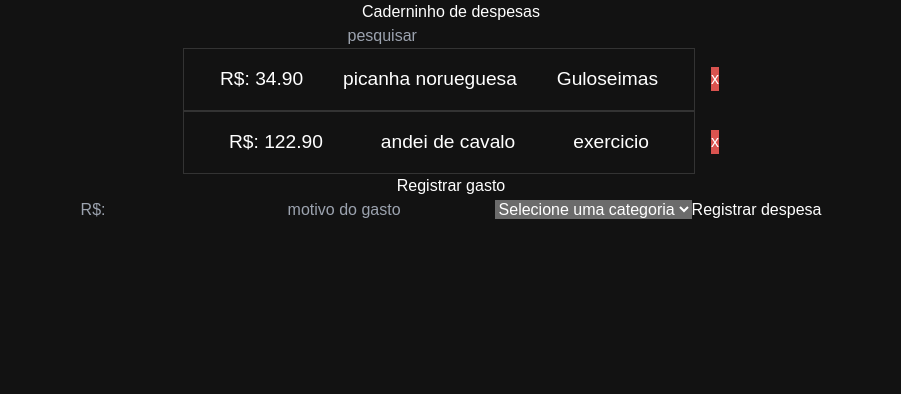
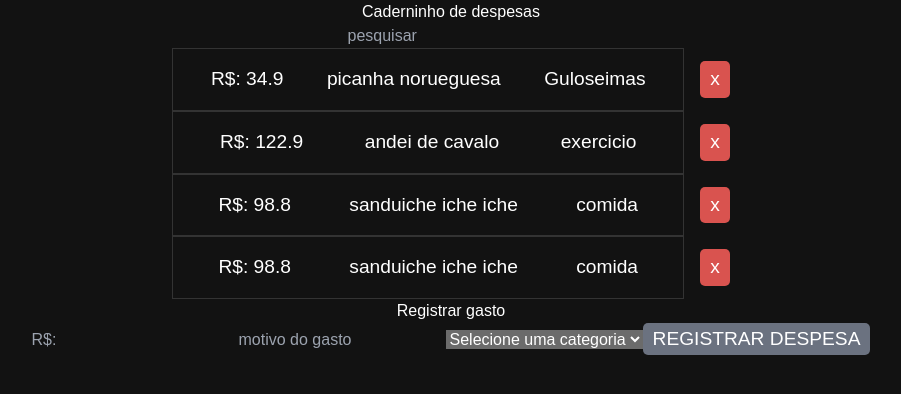
Before and after one commit to ICEI-PUC-Minas-CC-TI/plmg-cc-2023-2-ti2-g13-edujovem, a React (Vite) app in the folder Codigo/frontend/: page /caderninho in a window 1280 px wide. Shown: the top 394 px of the page, without its empty margins (189-1090 px from the left). Built offline with nearby package versions, Linux system fonts and the light colour scheme; sample sign-in values are in the browser's storage.

Commit message:
FRONTED: caderninho

```diff
--- a/Codigo/frontend/src/pages/caderninho/Caderninho.jsx
+++ b/Codigo/frontend/src/pages/caderninho/Caderninho.jsx
@@ -20,6 +20,20 @@ const Caderninho = () => {
          valueInput: 122.9,
          text: "andei de cavalo",
          category: "exercicio",
+         isCompleted: false,
+      },
+      {
+         id: 3,
+         valueInput: 98.80,
+         text: "sanduiche iche iche",
+         category: "comida",
+         isCompleted: false,
+      },
+      {
+         id: 3,
+         valueInput: 98.80,
+         text: "sanduiche iche iche",
+         category: "comida",
          isCompleted: false,
       },
    ]);
--- a/Codigo/frontend/src/pages/caderninho/Caderninho.module.css
+++ b/Codigo/frontend/src/pages/caderninho/Caderninho.module.css
@@ -1,5 +1,11 @@
 .caderninho {
     text-align: center;
+}
+.caderninho button {
+    text-align: center;
+    padding: 4px 10px;
+    font-size: 1.2rem;
+    border-radius: 5px;
 }
 ul{
     list-style: none;
--- a/Codigo/frontend/src/pages/caderninho/Expense.jsx
+++ b/Codigo/frontend/src/pages/caderninho/Expense.jsx
@@ -4,7 +4,7 @@ const Expense = ({expense, removeExpense}) => {
   return (
     <div className={styles.expense}>
       <ul className={styles.content}>
-        <li>R$: {expense.valueInput.toFixed(2)}</li>
+        <li>R$: {expense.valueInput}</li>
         <li>{expense.text}</li>
         <li>{expense.category}</li>
       </ul>
--- a/Codigo/frontend/src/pages/caderninho/ExpenseForm.jsx
+++ b/Codigo/frontend/src/pages/caderninho/ExpenseForm.jsx
@@ -1,5 +1,7 @@
 import { useState } from "react";
 import styles from "./ExpenseForm.module.css";
+// COMPONENTS
+import Button from "../../components/Button";
 
 const ExpenseForm = ({ addExpense }) => {
    const [valueInput, setValueInput] = useState("");
@@ -10,7 +12,7 @@ const ExpenseForm = ({ addExpense }) => {
       e.preventDefault();
       if (!valueInput || !text) return;
       addExpense(valueInput, text, category);
-      setValue();
+      setValueInput("");
       setText("");
       setCategory("");
    };
@@ -44,7 +46,7 @@ const ExpenseForm = ({ addExpense }) => {
                <option value="estudo">estudo</option>
                <option value="drogas">Drogas</option>
             </select>
-               <button type="submit">Registrar despesa</button>
+               <Button type="submit">Registrar despesa</Button>
          </form>
       </div>
    );
--- a/Codigo/frontend/src/pages/home/Home.jsx
+++ b/Codigo/frontend/src/pages/home/Home.jsx
@@ -1,15 +1,16 @@
 import React from 'react';
 import { NavLink } from "react-router-dom";
-import { useState } from 'react';
+// COMPONENTS
 import Button from "../../components/Button";
 import MouseHoverBox from '../../components/MouseHoverBox';
+// IMG
 import Sair from '../../assets/sair.png';
 import Conta from '../../assets/conta.png';
 import Configuracoes from '../../assets/configuracoes.png';
 import Calculadora from '../../assets/calculadora.png';
 import CalcJuros from '../../assets/calcJuros.png';
-
-
+// PAGES
+import Caderninho from '../caderninho/Caderninho';
 // HOOKS
 import { useAuthContext } from '../../hooks/useAuthContext'
 
@@ -105,8 +106,10 @@ const Home = () => {
             </div>
           </MouseHoverBox>
         </section>
-        <section className=' shadow-lg bg-[#ffffff] from-[#cacaca] to-[#f0f0f0] rounded-md h-[60%]'>
-          <MouseHoverBox borderColor={'#FF810B'}>aaaaaaaaaaaaaaaaaaaaaaaaaaaaaaaa</MouseHoverBox>
+        <section className='shadow-lg bg-[#ffffff] from-[#cacaca] to-[#f0f0f0] rounded-md h-[60%]'>
+          <MouseHoverBox borderColor={'#FF810B'}>
+            <Caderninho />
+          </MouseHoverBox>
         </section>
 
       </section>
```
